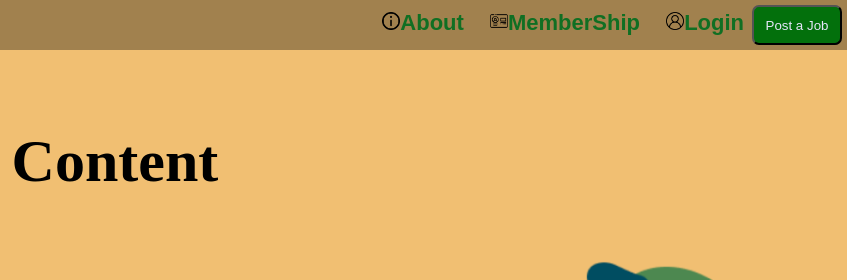
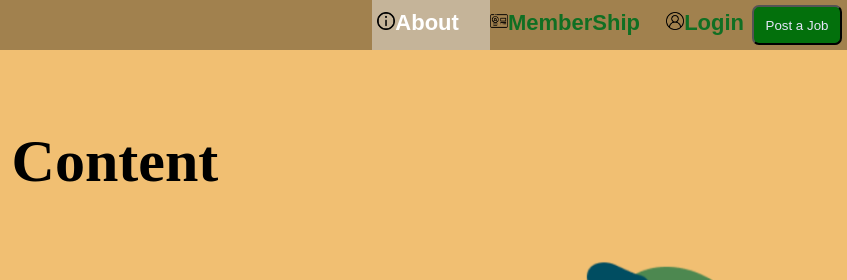
Before and after one commit to kaps2002/JobSearch, a plain HTML site: page index.html in a window 1280 px wide. In both pictures the pointer is over the link "About". Shown: the top 280 px of the page, 433-1280 px from the left. Drawn offline with Linux system fonts and the light colour scheme.

Commit message:
Update jobs.css

```diff
--- a/jobs.css
+++ b/jobs.css
@@ -31,6 +31,11 @@ body{
     font-size: 22px;
     font-family: 'Merriweather Sans', sans-serif
 }
+#content:hover{
+    color: white;
+    background:rgba(238, 237, 237, 0.466);
+    padding:10px 5px 15px 5px;
+}
 .btn{
     width: 90px;
     height: 40px;
@@ -40,6 +45,9 @@ body{
     border-color: black;
     border-width: 2px;
     cursor: pointer;
+}
+.btn:hover{
+    font-weight: bold;
 }
 .title{
     margin-top: 6%;
```
